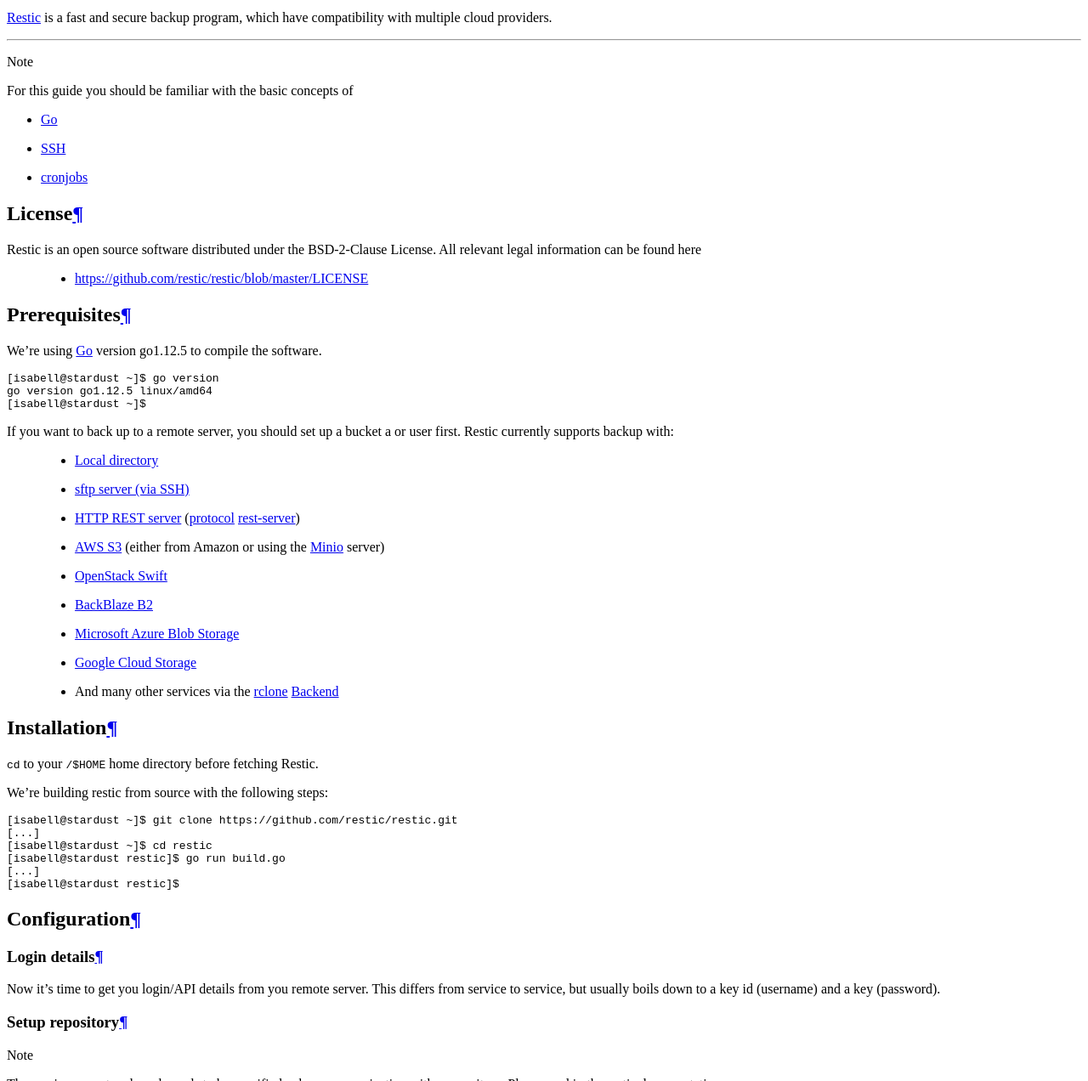
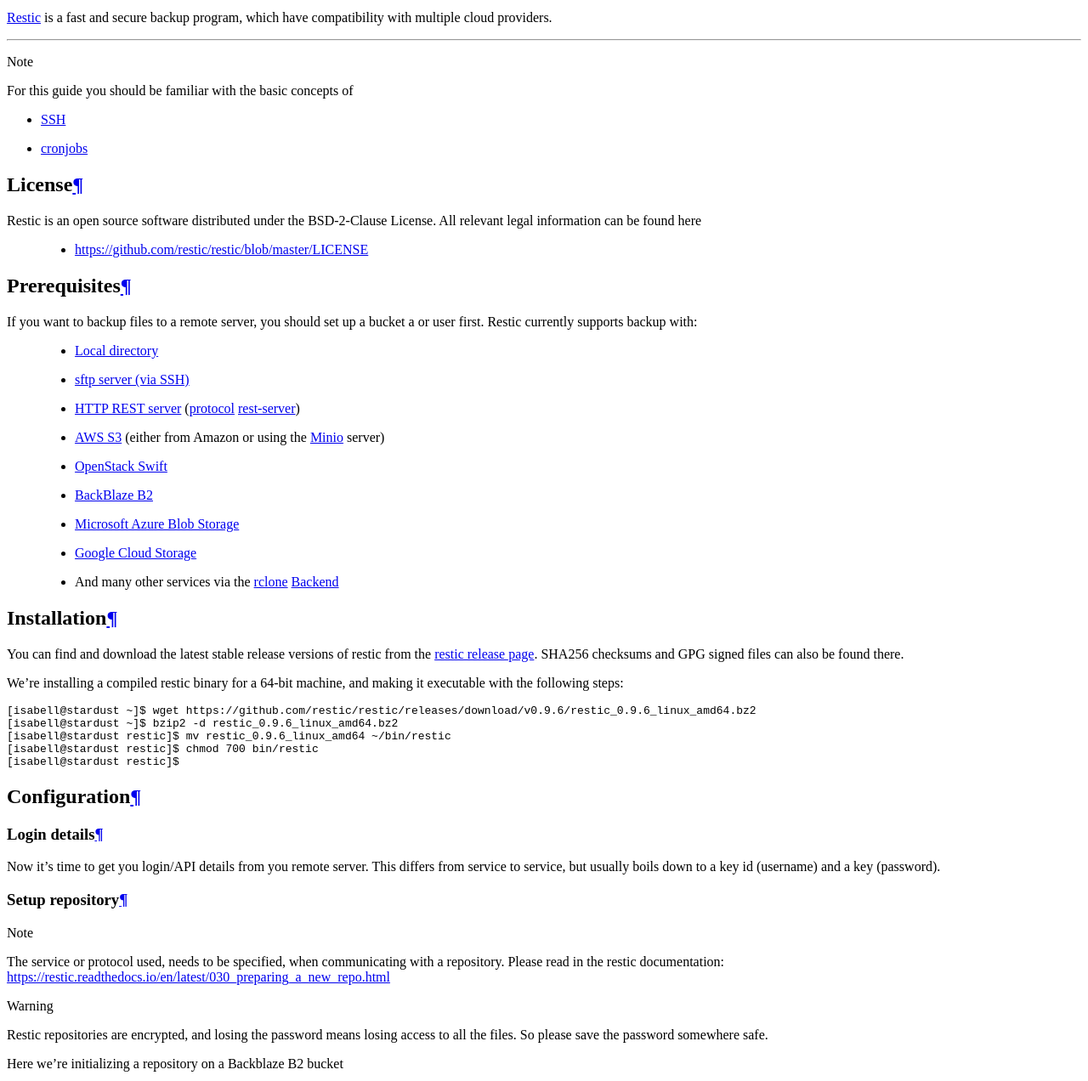
Before and after one commit to Uberspace/lab, a Sphinx documentation site: the page built from source/guide_restic.rst, in a window 1280 px wide and 1400 px high, scrolled down 3822 px, cut to the strip 128-1400 px from the top of the window. Shown: the whole strip at 85% size. Built offline with Sphinx 7.4.7 and the Read the Docs theme 2.0.0, drawn with Linux system fonts in a browser that asks for light colours; some of the changed text lies outside the part shown.

Commit message:
[restic] edit installaion details from source to binary

```diff
--- a/source/guide_restic.rst
+++ b/source/guide_restic.rst
@@ -24,7 +24,6 @@
 
 .. note:: For this guide you should be familiar with the basic concepts of
 
-  * :manual:`Go <lang-go>`
   * :manual:`SSH <basics-ssh>`
   * :manual:`cronjobs <daemons-cron>`
 
@@ -39,15 +38,7 @@
 Prerequisites
 =============
 
-We're using :manual:`Go <lang-golang>` version go1.12.5 to compile the software.
-
-::
-
- [isabell@stardust ~]$ go version
- go version go1.12.5 linux/amd64
- [isabell@stardust ~]$
-
-If you want to back up to a remote server, you should set up a bucket a or user first. Restic currently supports backup with:
+If you want to backup files to a remote server, you should set up a bucket a or user first. Restic currently supports backup with:
 
   - `Local directory <https://restic.readthedocs.io/en/latest/030_preparing_a_new_repo.html#local>`__
   - `sftp server (via SSH) <https://restic.readthedocs.io/en/latest/030_preparing_a_new_repo.html#sftp>`__
@@ -62,17 +53,17 @@
 Installation
 ============
 
-``cd`` to your ``/$HOME`` home directory before fetching Restic.
+You can find and download the latest stable release versions of restic from the `restic
+release page <https://github.com/restic/restic/releases/latest>`__. SHA256 checksums and GPG signed files can also be found there.
 
-We're building restic from source with the following steps:
+We're installing a compiled restic binary for a 64-bit machine, and making it executable with the following steps:
 
 ::
 
- [isabell@stardust ~]$ git clone https://github.com/restic/restic.git
- [...]
- [isabell@stardust ~]$ cd restic
- [isabell@stardust restic]$ go run build.go
- [...]
+ [isabell@stardust ~]$ wget https://github.com/restic/restic/releases/download/v0.9.6/restic_0.9.6_linux_amd64.bz2
+ [isabell@stardust ~]$ bzip2 -d restic_0.9.6_linux_amd64.bz2
+ [isabell@stardust restic]$ mv restic_0.9.6_linux_amd64 ~/bin/restic
+ [isabell@stardust restic]$ chmod 700 bin/restic
  [isabell@stardust restic]$
 
 
@@ -206,6 +197,6 @@
 
 ----
 
-Tested with Restic 0.9.6, Uberspace 7.7.4.0, Go 1.12.5 and Git 2.24.3
+Tested with Restic 0.9.6, Uberspace 7.7.4.0
 
 .. author_list::
```
Also changed, not shown: other parts of source/guide_restic.rst (+5 -5 lines).
